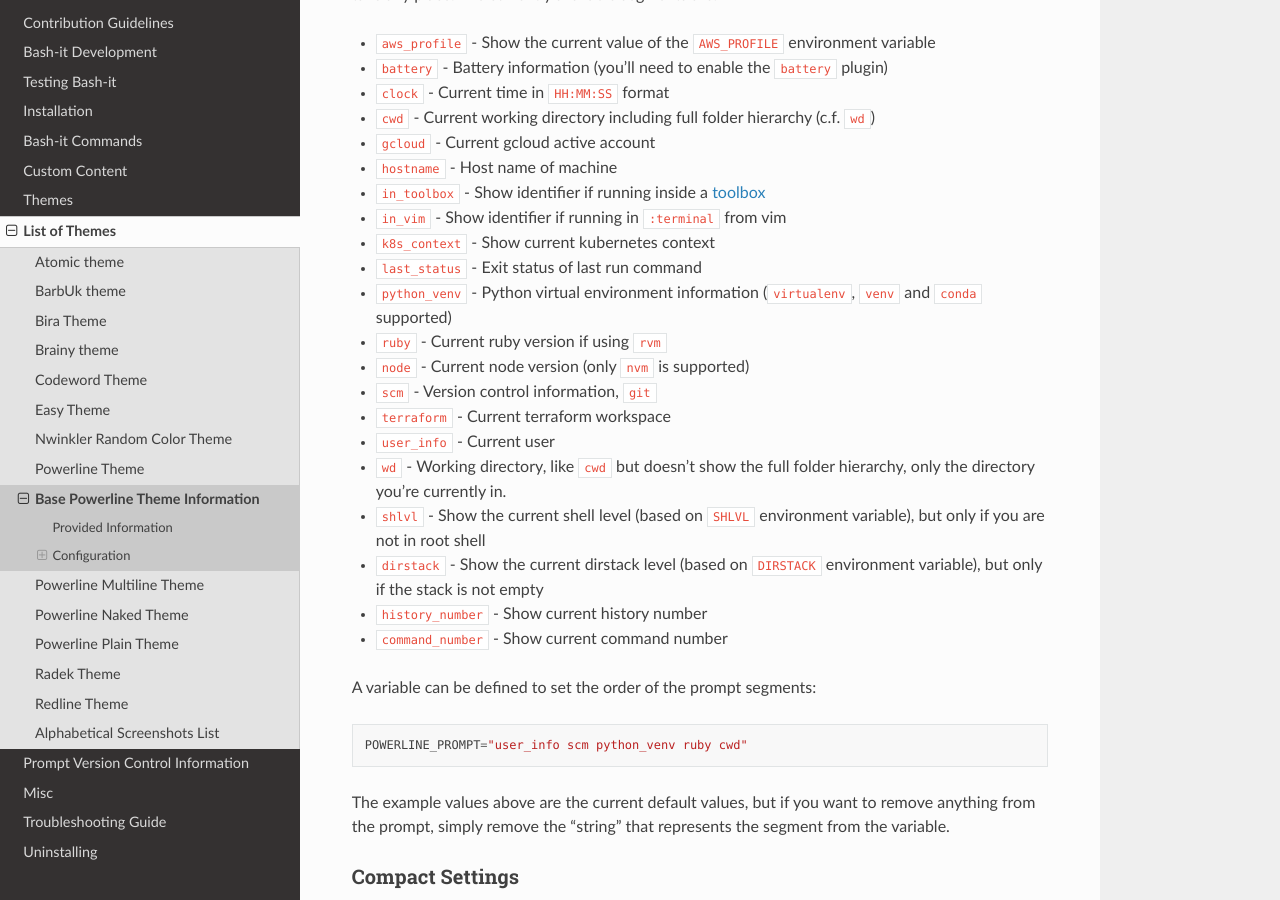
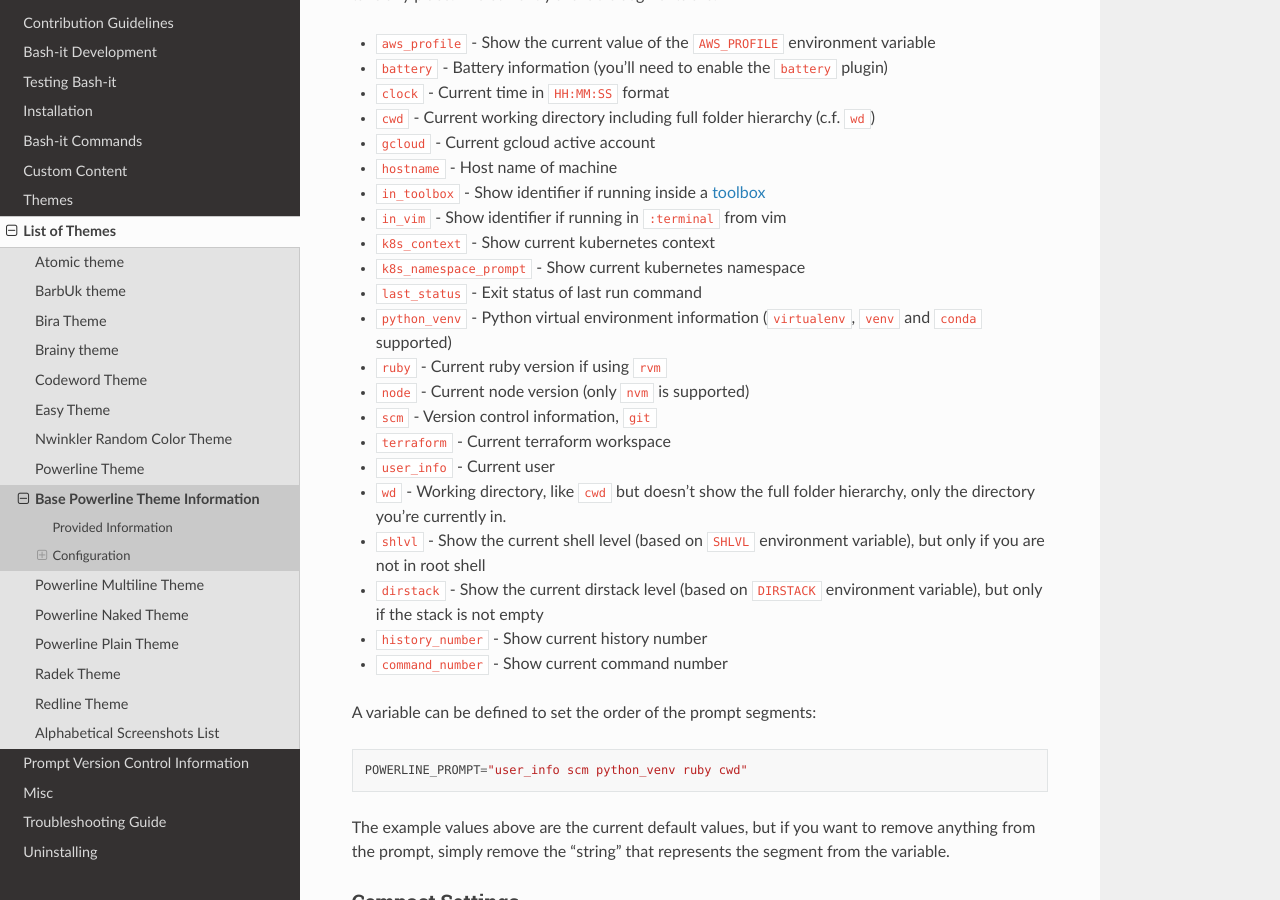
Before and after one commit to Bash-it/bash-it, a Sphinx documentation site: the page built from docs/themes-list/powerline-base.rst, in a window 1280 px wide and 900 px high, scrolled down 1636 px. Built offline with Sphinx 7.4.7 and the Read the Docs theme 2.0.0, drawn with Linux system fonts in a browser that asks for light colours.

Commit message:
Add k8s namespace to promot

```diff
--- a/docs/themes-list/powerline-base.rst
+++ b/docs/themes-list/powerline-base.rst
@@ -75,6 +75,7 @@ The contents of the prompt can be "reordered", all the "segments" (every piece o
 * ``in_toolbox`` - Show identifier if running inside a `toolbox <https://github.com/containers/toolbox>`_
 * ``in_vim`` - Show identifier if running in ``:terminal`` from vim
 * ``k8s_context`` - Show current kubernetes context
+* ``k8s_namespace_prompt`` - Show current kubernetes namespace
 * ``last_status`` - Exit status of last run command
 * ``python_venv`` - Python virtual environment information (\ ``virtualenv``\ , ``venv``
   and ``conda`` supported)
```
Also changed, not shown: 6 other files.
